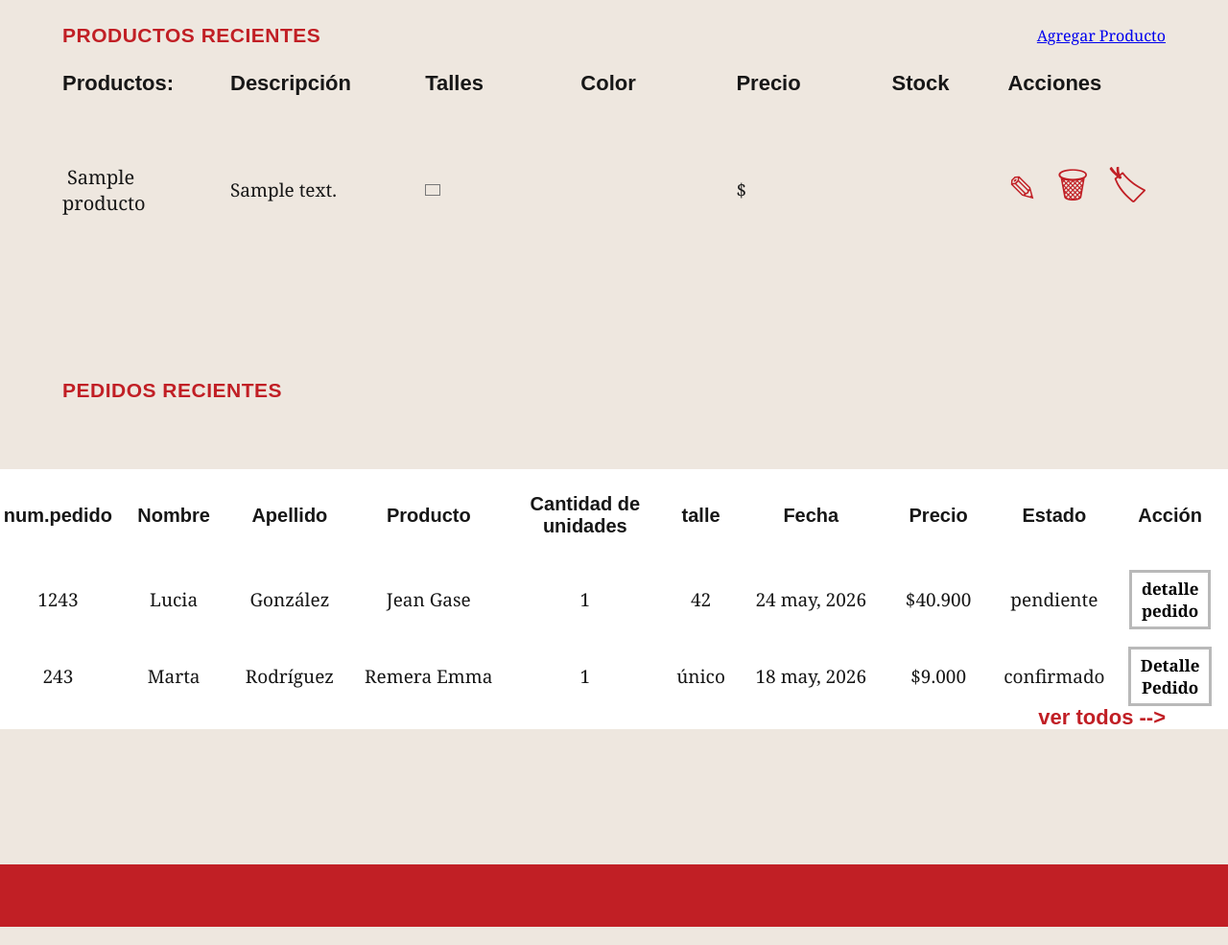
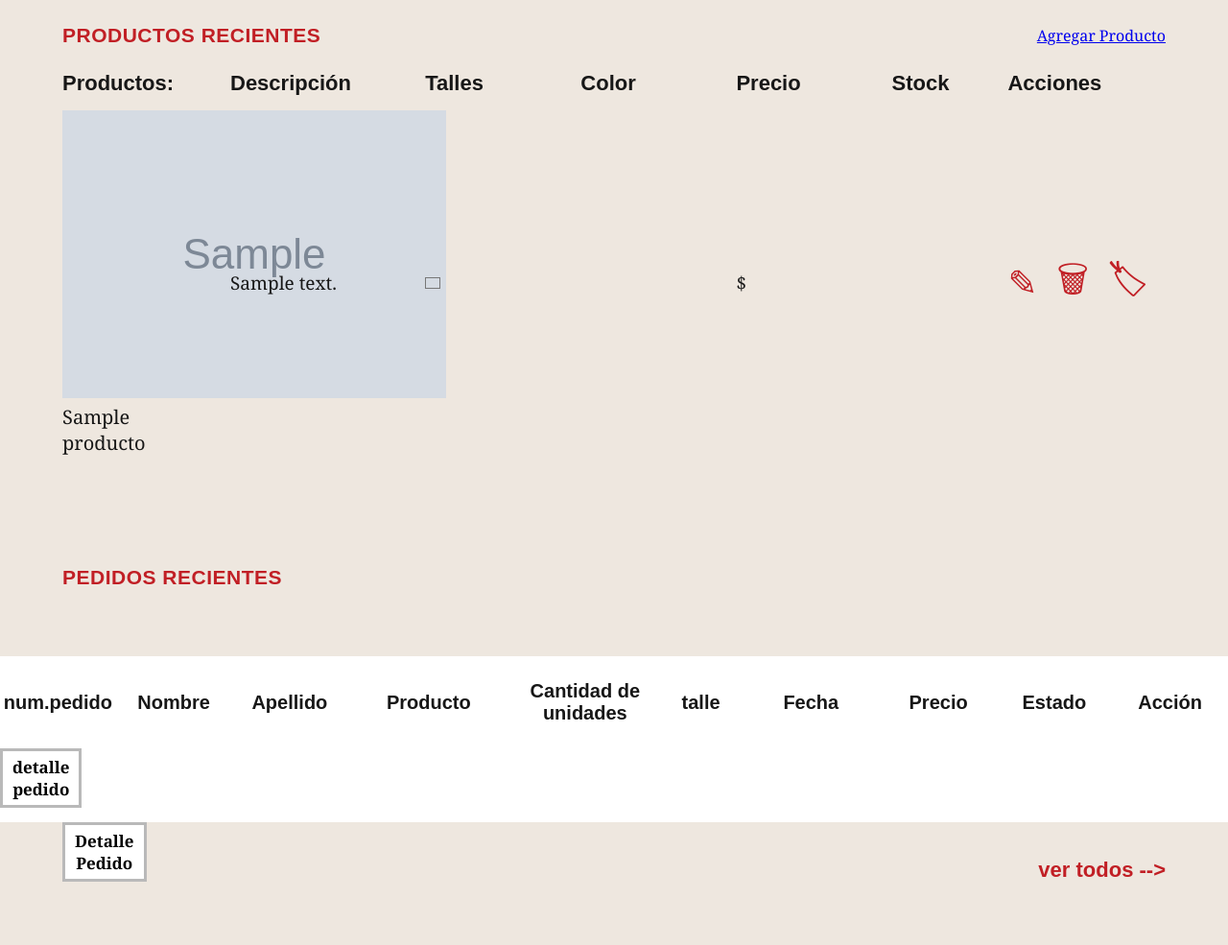
Before and after one commit to palomaponte07-maker/NUEVOPROYECTO, a Django app: page /administracion/ in a window 1280 px wide. Shown: the part 120-1105 px from the top of the page at 96% size. Run offline with Django 5.2, Linux system fonts and the light colour scheme; tables that the repository leaves empty hold one stand-in row (values such as "Sample post"); grey boxes marked "Sample" are stand-in pictures.

Commit message:
Cambios de hoy

```diff
--- a/administracion/views.py
+++ b/administracion/views.py
@@ -1,13 +1,21 @@
 from django.shortcuts import render, redirect
 from .forms import ProductoForm
-from productos.models import Producto, Imagen
+from productos.models import Producto
+from pedidos.models import Pedido,DetallePedido
 
 def dashboard(request):
     productos = Producto.objects.all().order_by('-idProducto')[:10]
+
+    pedidos = Pedido.objects.select_related('cliente').prefetch_related('detallepedido_set__producto').order_by('-idPedido')[:10]
     return render(
         request,
         'administracion/dashboard.html',
-        {'productos': productos} )
+        {
+            'productos': productos,
+            'pedidos': pedidos,
+
+        }
+    )
 
 def agregar_producto(request):
     if request.method == 'POST':
--- a/templates/administracion/dashboard.html
+++ b/templates/administracion/dashboard.html
@@ -42,10 +42,13 @@
                 <div class="producto-row">
                      <div class="producto-info">
                         {% with producto.imagen_set.first as imagen %}
-                            {% if imagen %}
-                             <img src="{{ imagen.urlImagen }}" alt="">
+                            {% if imagen and imagen.imagen %}
+                               <img src="{{ imagen.imagen.url }}"
+                                    alt="{{ producto.nombre }}">
                             {% else %}
-                             <img src="https://via.placeholder.com/120x150" alt="">
+                             <div class="sin-imagen">
+                                Sin imagen
+                             </div>
                             {% endif %}
                         {% endwith %}
 
@@ -111,35 +114,12 @@
                     <div>Estado</div>
                     <div>Acción</div>
                 </div>
-                <div class="pedido-row">
-                    <div>1243</div>
-                    <div>Lucia</div>
-                    <div>González</div>
-                    <div>Jean Gase</div>
-                    <div>1</div>
-                    <div>42</div>
-                    <div>24 may, 2026</div>
-                    <div>$40.900</div>
-                    <div>pendiente</div>
-                <div>
                     <button class="btn-detalle">
                         detalle <br>
                         pedido
                     </button>
                 </div>
             </div>
-
-            <div class="pedido-row">
-                <div>243</div>
-                <div>Marta</div>
-                <div>Rodríguez</div>
-                <div>Remera Emma</div>
-                <div>1</div>
-                <div>único</div>
-                <div>18 may, 2026</div>
-                <div>$9.000</div>
-                <div>confirmado</div>
-            <div>
                 <button class="btn-detalle">
                     Detalle<br>
                     Pedido
```
